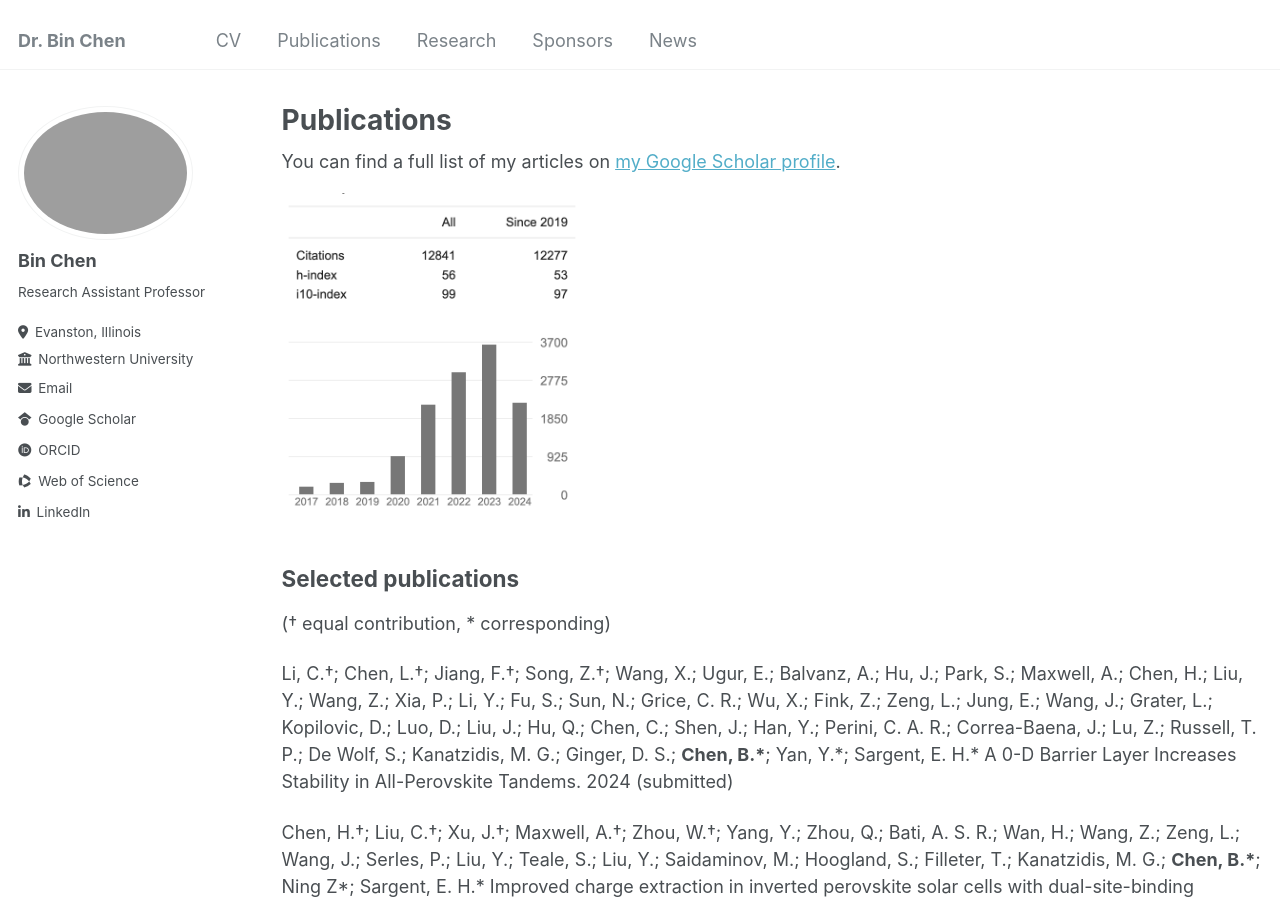
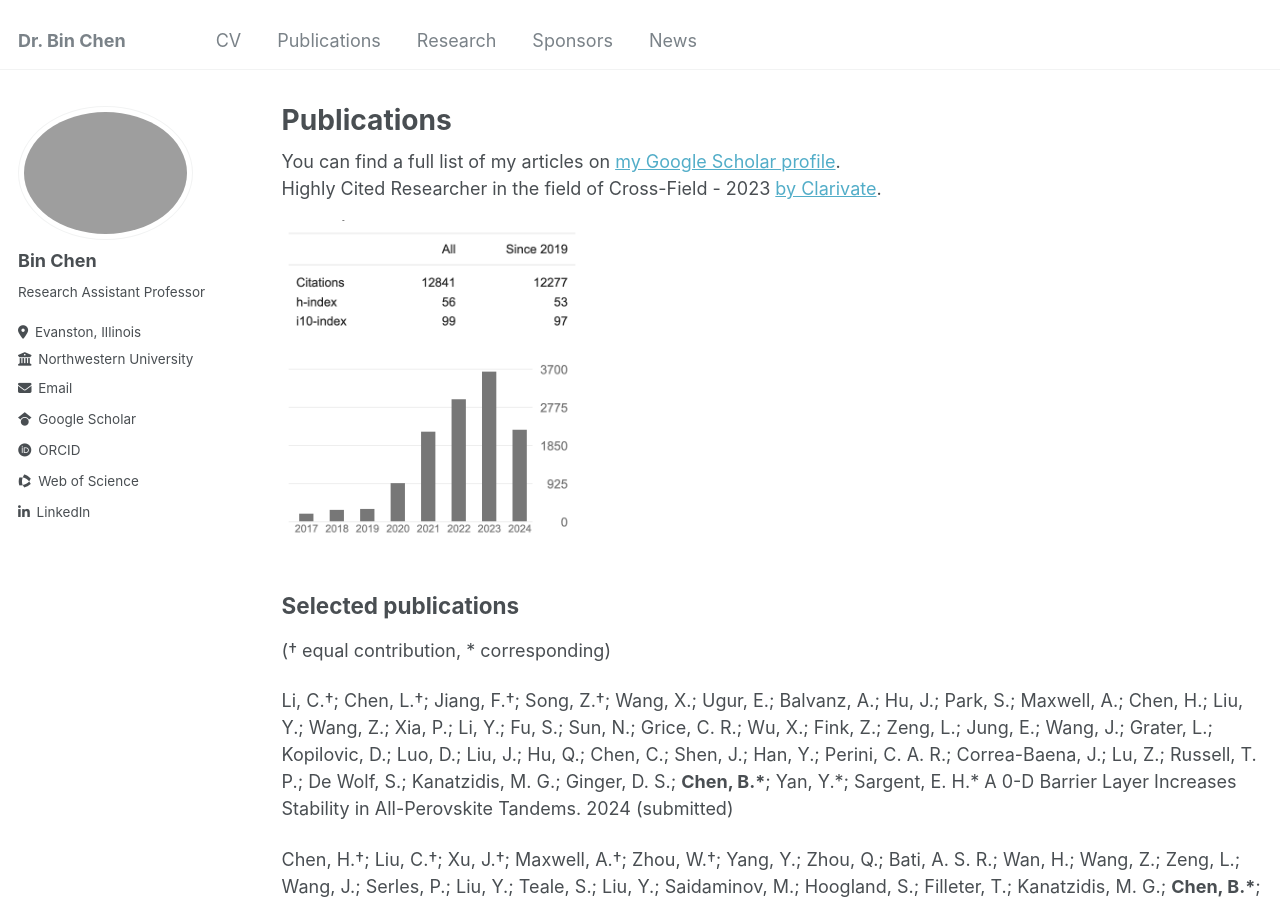
Before and after one commit to chenbinzero/chenbinzero.github.io, a Jekyll site: the page built from _pages/publications.md, in a window 1280 px wide and 900 px high. Built offline with Jekyll 4.4.1, drawn with Linux system fonts in a browser that asks for light colours; some web fonts are replaced.

Commit message:
update highly cited researcher

```diff
--- a/_pages/publications.md
+++ b/_pages/publications.md
@@ -8,6 +8,11 @@
 {% if site.author.googlescholar %}
   <div class="wordwrap">You can find a full list of my articles on <a href="{{site.author.googlescholar}}">my Google Scholar profile</a>.</div>
 {% endif %}
+
+{% if site.author.webofscience %}
+  <div class="wordwrap">Highly Cited Researcher in the field of Cross-Field - 2023 <a href="{{site.author.webofscience}}">by Clarivate</a>.</div>
+{% endif %}
+
 
 <img src="/images/citationMay.png" width="300">
 
```
Also changed, not shown: 1 other file.
